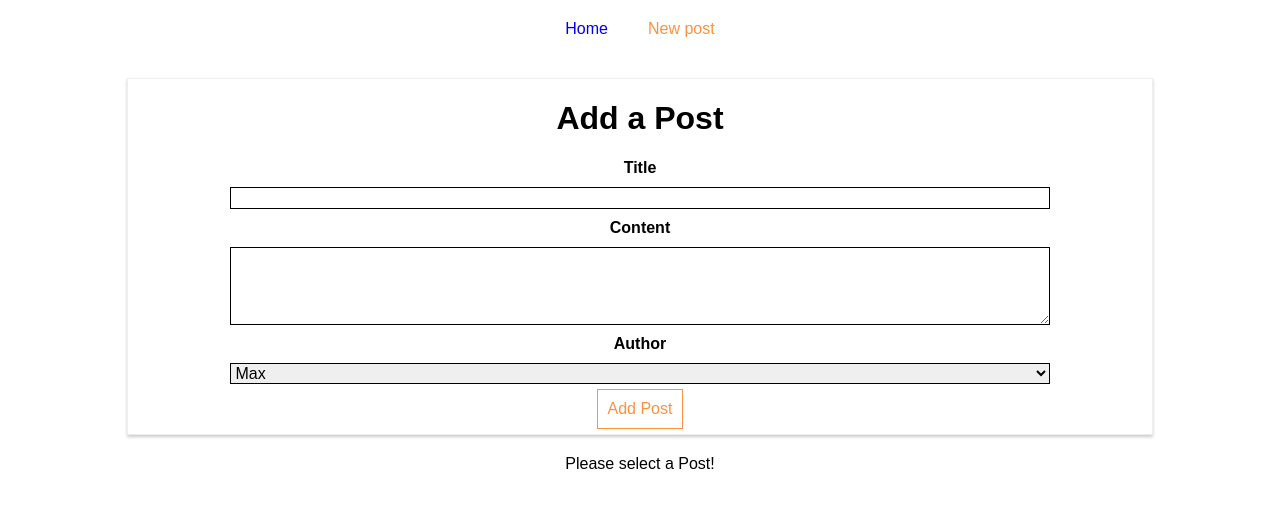
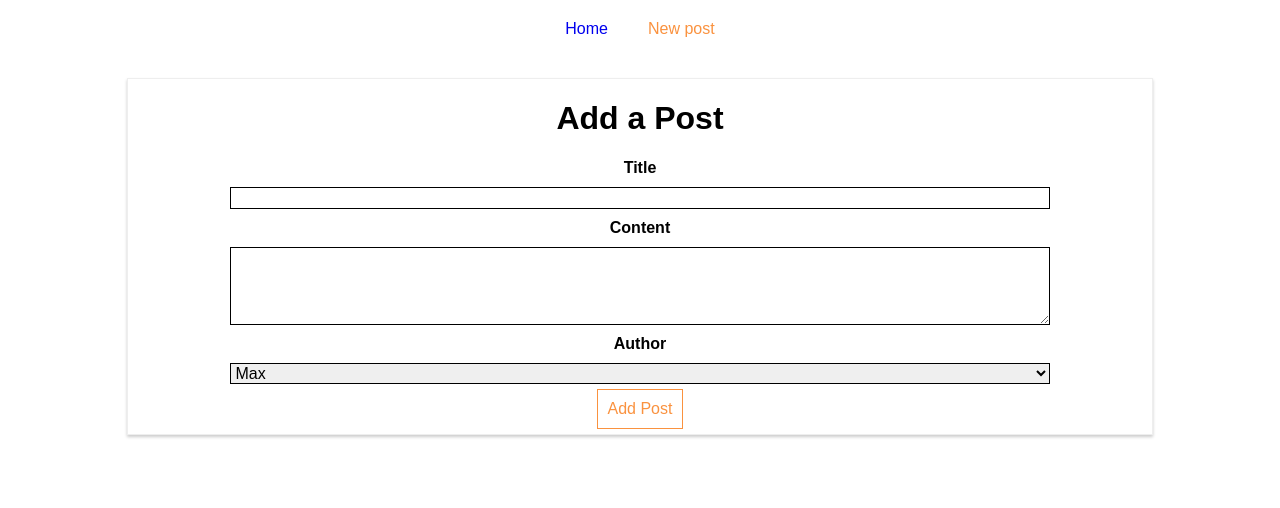
Before and after one commit to Cancain/react-routing, a React (Create React App) app: page /new-post in a window 1280 px wide. Shown: the top 508 px of the page. Built offline with nearby package versions, Linux system fonts and the light colour scheme; no server answers.

Commit message:
completed lecture 229

```diff
--- a/src/containers/Blog/Blog.js
+++ b/src/containers/Blog/Blog.js
@@ -1,5 +1,5 @@
 import React, { Component } from 'react';
-import { Route, NavLink } from 'react-router-dom';
+import { Route, NavLink, Switch } from 'react-router-dom';
 
 import Posts from './Posts/Posts';
 import NewPost from '../../containers/Blog/NewPost/NewPost';
@@ -34,8 +34,10 @@
                 {/* <Route path="/" exact render={() => <h1>Home</h1>} />
                 <Route path="/" render={() => <h1>Home 2</h1>} /> */}
                 <Route path="/" exact component={Posts} />
-                <Route path="/new-post" component={NewPost} />
-                <Route path="/:id" exact component={FullPost} />
+                <Switch>
+                    <Route path="/new-post" component={NewPost} />
+                    <Route path="/:id" exact component={FullPost} />
+                </Switch>
             </div>
         );
     }
--- a/src/containers/Blog/FullPost/FullPost.js
+++ b/src/containers/Blog/FullPost/FullPost.js
@@ -2,7 +2,7 @@
 import axios from 'axios';
 
 import './FullPost.css';
-2
+
 class FullPost extends Component {
     state = {
         loadedPost: null
```
